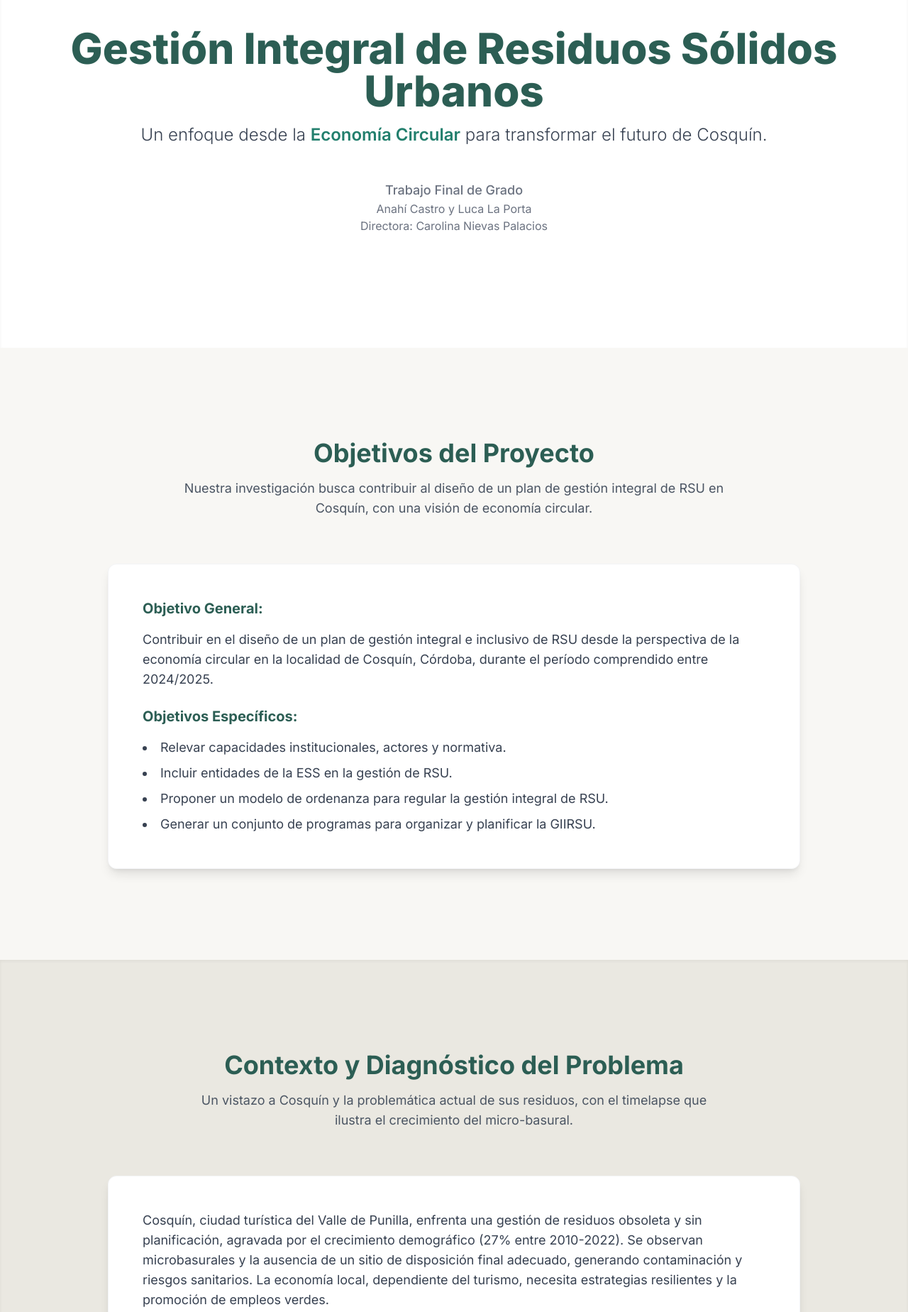
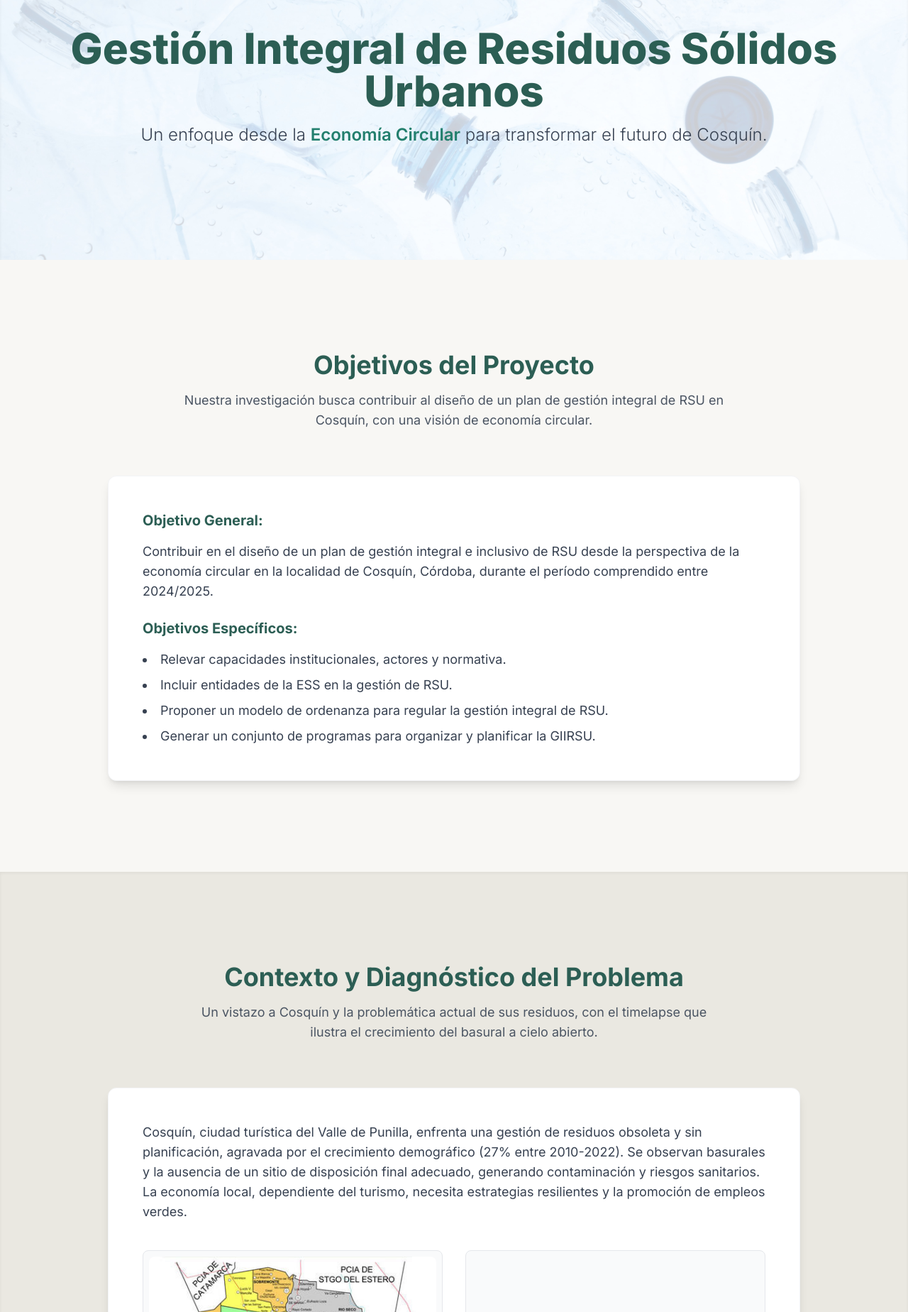
Before and after one commit to lucasalvador98/Presentaciontfg, a plain HTML site: page index.html in a window 1280 px wide. Shown: the part 184-2032 px from the top of the page at 71% size. Drawn offline with nearby package versions, Linux system fonts and the light colour scheme.

Commit message:
images nuevas

```diff
--- a/index.html
+++ b/index.html
@@ -132,7 +132,7 @@
     </header>
 
     <main>
-        <section id="hero" class="py-24 md:py-40 bg-white shadow-inner">
+        <section id="hero" class="py-24 md:py-40 bg-[url('assets/images/plastic_bottle.jpg')] bg-cover bg-center bg-no-repeat shadow-inner">
             <div class="container mx-auto px-6 text-center fade-in-slide-up">
                 <h1 class="text-4xl md:text-6xl font-extrabold text-[#2C5E54] leading-tight mb-4">
                     Gestión Integral de Residuos Sólidos Urbanos
@@ -140,10 +140,6 @@
                 <p class="mt-4 text-lg md:text-2xl text-gray-700 max-w-4xl mx-auto font-light">
                     Un enfoque desde la <span class="font-semibold text-[#227F6D]">Economía Circular</span> para transformar el futuro de Cosquín.
                 </p>
-                <p class="mt-12 text-md md:text-lg text-gray-500 font-medium">Trabajo Final de Grado</p>
-                <p class="text-sm md:text-base text-gray-500">Anahí Castro y Luca La Porta</p>
-                <p class="text-sm md:text-base text-gray-500">Directora: Carolina Nievas Palacios</p>
-
             </div>
         </section>
 
@@ -176,12 +172,12 @@
                 <div class="text-center mb-16 fade-in-slide-up">
                     <h2 class="text-3xl md:text-4xl font-bold text-[#2C5E54] mb-4">Contexto y Diagnóstico del Problema</h2>
                     <p class="text-lg text-gray-600 max-w-3xl mx-auto">
-                        Un vistazo a Cosquín y la problemática actual de sus residuos, con el timelapse que ilustra el crecimiento del micro-basural.
+                        Un vistazo a Cosquín y la problemática actual de sus residuos, con el timelapse que ilustra el crecimiento del basural a cielo abierto.
                     </p>
                 </div>
                 <div class="bg-white p-8 md:p-12 rounded-xl shadow-lg border border-gray-100 fade-in-slide-up">
                     <p class="text-base md:text-lg text-gray-700 leading-relaxed mb-6">
-                        Cosquín, ciudad turística del Valle de Punilla, enfrenta una gestión de residuos obsoleta y sin planificación, agravada por el crecimiento demográfico (27% entre 2010-2022). Se observan microbasurales y la ausencia de un sitio de disposición final adecuado, generando contaminación y riesgos sanitarios. La economía local, dependiente del turismo, necesita estrategias resilientes y la promoción de empleos verdes.
+                        Cosquín, ciudad turística del Valle de Punilla, enfrenta una gestión de residuos obsoleta y sin planificación, agravada por el crecimiento demográfico (27% entre 2010-2022). Se observan basurales y la ausencia de un sitio de disposición final adecuado, generando contaminación y riesgos sanitarios. La economía local, dependiente del turismo, necesita estrategias resilientes y la promoción de empleos verdes.
                     </p>
 
                     <div class="flex flex-col md:flex-row justify-center items-stretch my-10 gap-8">
@@ -351,6 +347,9 @@
             <p class="text-md font-medium">Proyecto de Intervención Territorial - Trabajo Final de Grado 2025</p>
             <p class="text-sm opacity-90 mt-2">Anahí Castro & Luca La Porta</p>
             <p class="text-sm opacity-90">Universidad Nacional de Villa María - Sede Córdoba</p>
+            <div class="mt-1 flex justify-center items-center">
+                <img src="assets/images/unvm500.png" alt="Logo UNVM" class="h-12">
+            </div>
         </div>
     </footer>
 
```
Also changed, not shown: assets/images/logo_unvm.png (added), assets/images/plastic_bottle.jpg (added), assets/images/unvm500.png (added).
